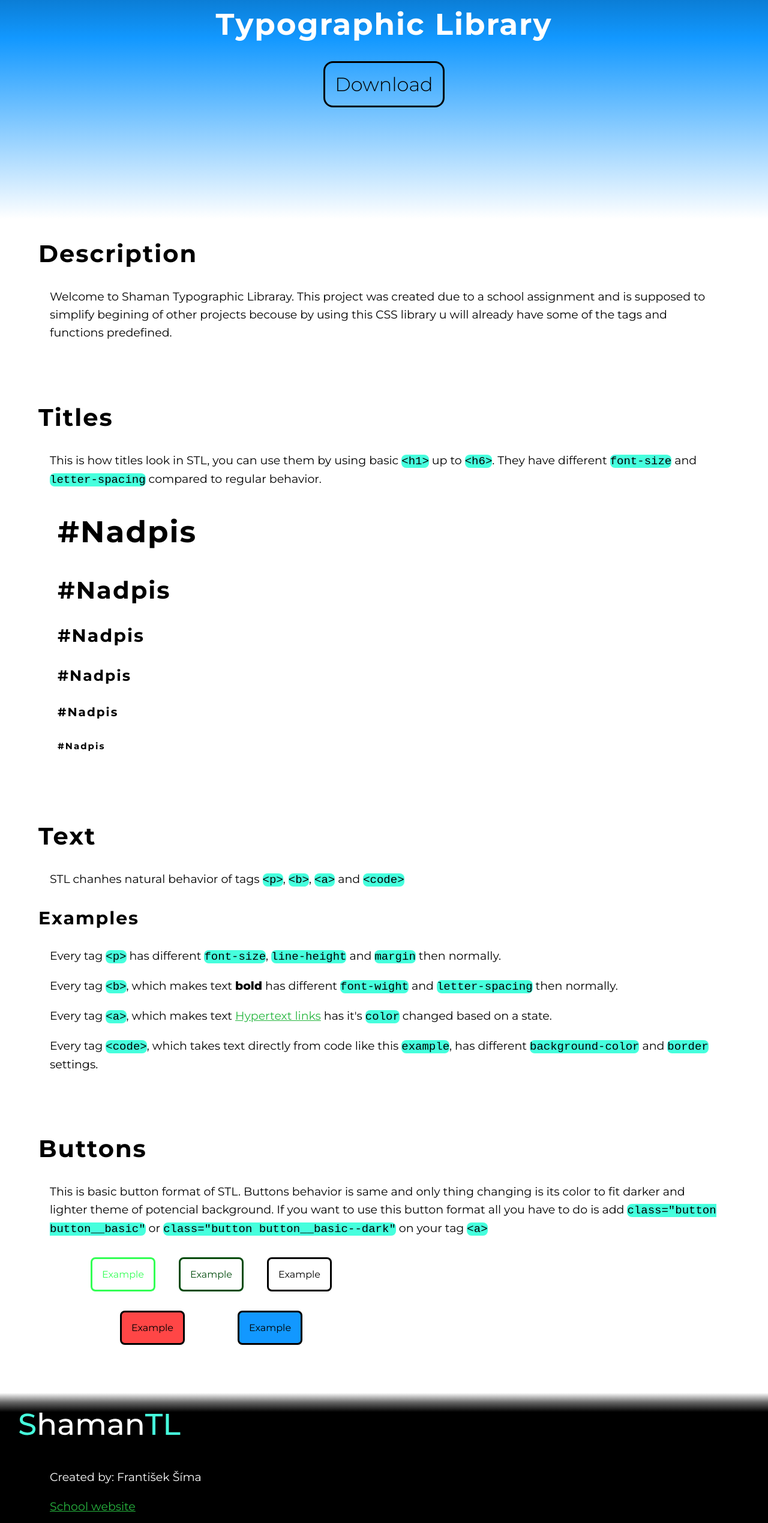
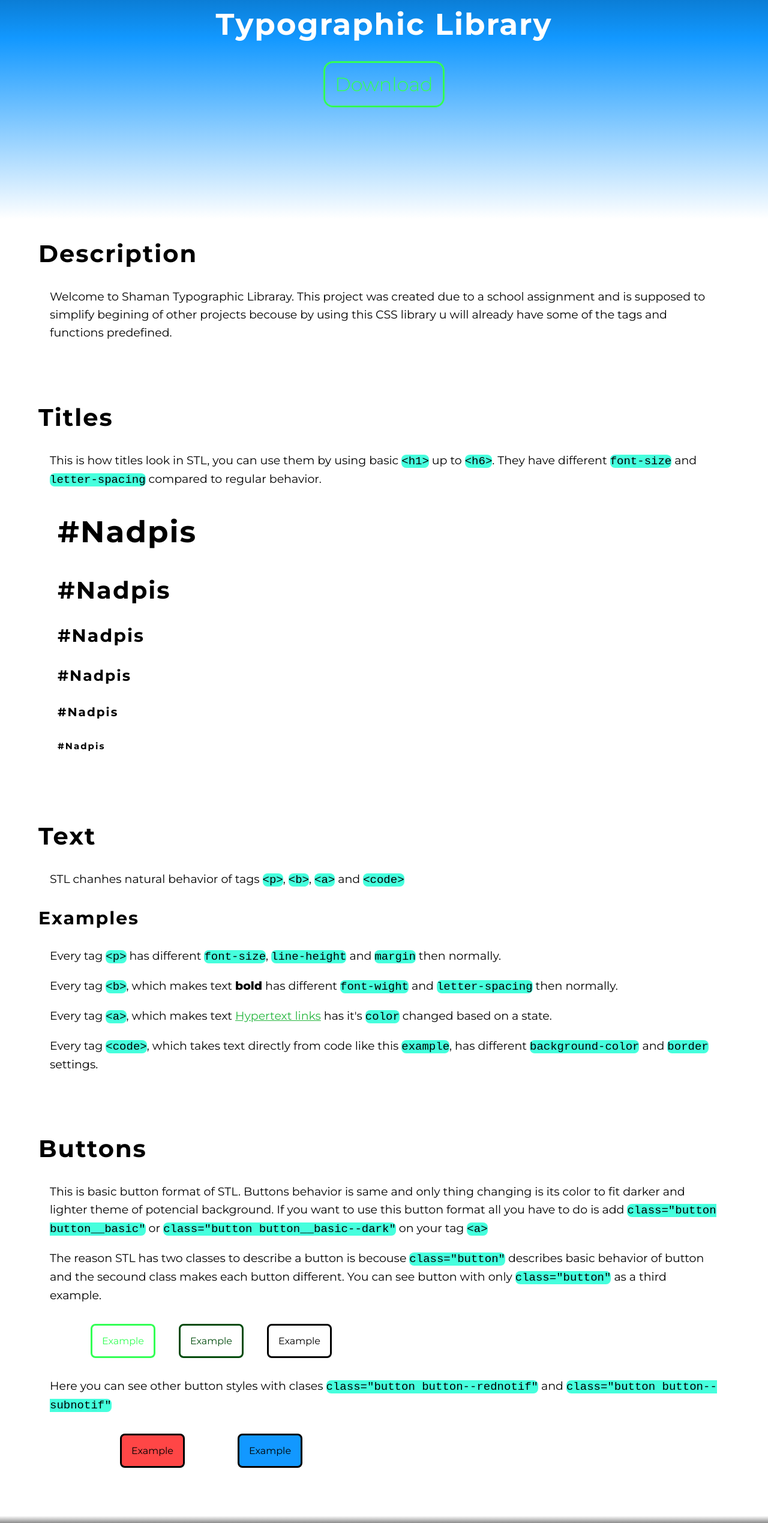
Before and after one commit to pslib-cz/2023-l4-web-typographic-library-FrantisekSima, a plain HTML site: page index.html in a window 1280 px wide. Shown: the part 258-2797 px from the top of the page at 60% size. Drawn offline with Linux system fonts and the light colour scheme.

Commit message:
buttons finished

```diff
--- a/css/main.css
+++ b/css/main.css
@@ -45,7 +45,7 @@ header {
     margin-bottom: 1em;
     margin-top: -0.5em;
 }
-.download .button__basic {
+.download .headbutton {
     font-size: xx-large;
     font-weight: 300;
     padding: 0.5em;
--- a/index.html
+++ b/index.html
@@ -28,7 +28,7 @@
         <section class="download">
             <h1>Download Shaman Typographic Library</h1>
             <div>
-                <a class="button button__basic" target="_blank" href="https://github.com/pslib-cz/2023-l4-web-typographic-library-FrantisekSima">Download</a>
+                <a class="button button--basic headbutton" target="_blank" href="https://github.com/pslib-cz/2023-l4-web-typographic-library-FrantisekSima">Download</a>
             </div>
         </section>
         <section class="uvod body__width">
@@ -79,11 +79,18 @@
                 potencial background. If you want to use this button format all
                 you have to do is add <code>class="button button__basic"</code> or <code>class="button button__basic--dark"</code> on your tag <code>&lt;a&gt;</code>
             </p>
+            <p>The reason STL has two classes to describe a button is becouse <code>class="button"</code>
+                describes basic behavior of button and the secound class makes each button different.
+                You can see button with only <code>class="button"</code> as a third example.
+            </p>
             <div class="buttons">
                 <a class="button button--basic" href="">Example</a>
                 <a class="button button--dark" href="">Example</a>
                 <a class="button" href="">Example</a>
             </div>
+            <p>Here you can see other button styles with clases <code>class="button button--rednotif"</code>
+                and <code>class="button button--subnotif"</code>
+            </p>
             <div class="buttons">
                 <a class="button button--rednotif" href="">Example</a>
                 <a class="button button--subnotif" href="">Example</a>
```
